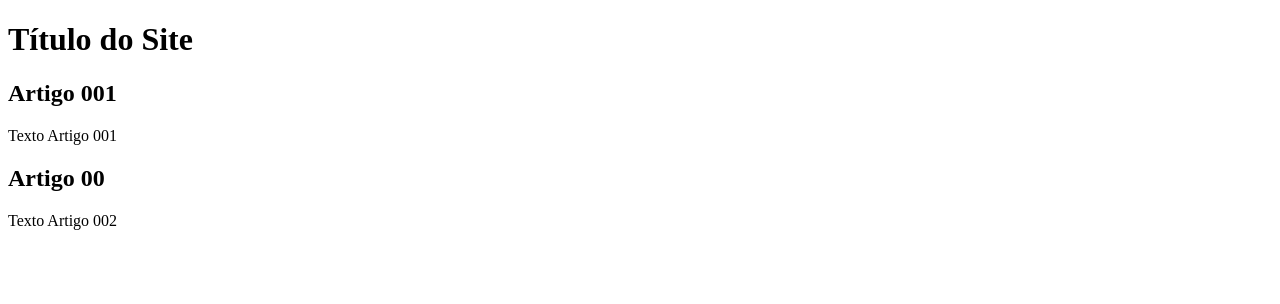
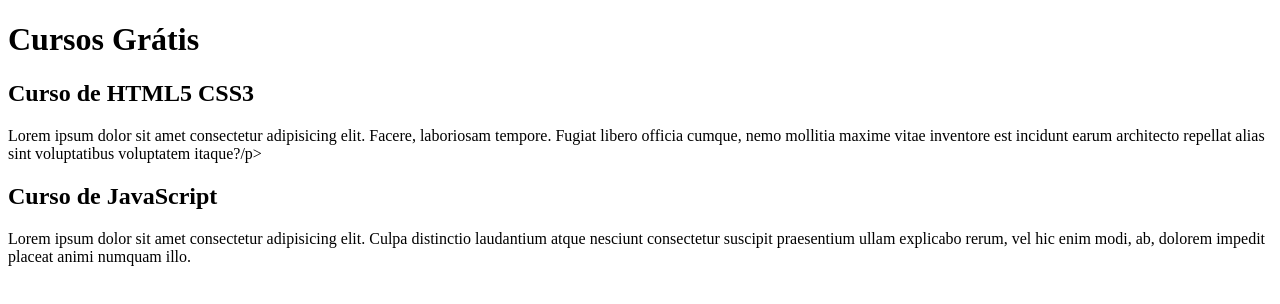
Before and after one commit to Giselii/projeto-site, a plain HTML site: page index.html in a window 1280 px wide. Drawn offline with Linux system fonts and the light colour scheme.

Commit message:
comecei a escrever o conteúdo

```diff
--- a/index.html
+++ b/index.html
@@ -9,16 +9,16 @@
 <body>
     <main>
         <header>
-            <h1>Título do Site</h1>
+            <h1>Cursos Grátis</h1>
         </header>
         <article>
-            <h2>Artigo 001</h2>
-            <p>Texto Artigo 001</p>
+            <h2>Curso de HTML5 CSS3</h2>
+            <p>Lorem ipsum dolor sit amet consectetur adipisicing elit. Facere, laboriosam tempore. Fugiat libero officia cumque, nemo mollitia maxime vitae inventore est incidunt earum architecto repellat alias sint voluptatibus voluptatem itaque?/p>
 
         </article>
         <article>
-            <h2>Artigo 00</h2>
-            <p>Texto Artigo 002</p>
+            <h2>Curso de JavaScript</h2>
+            <p>Lorem ipsum dolor sit amet consectetur adipisicing elit. Culpa distinctio laudantium atque nesciunt consectetur suscipit praesentium ullam explicabo rerum, vel hic enim modi, ab, dolorem impedit placeat animi numquam illo.</p>
         </article>
     </main>
 </body>
```
